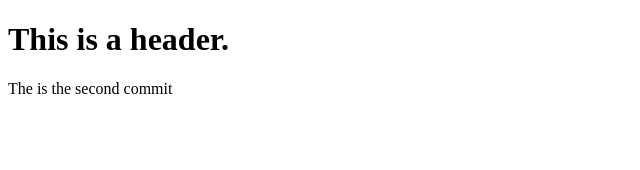
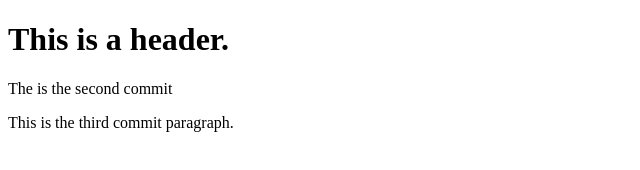
Before and after one commit to crashcor13/git-test, a plain HTML site: page index.html in a window 1280 px wide. Shown: the whole page, without its empty margins (0-640 px from the left). Drawn offline with Linux system fonts and the light colour scheme.

Commit message:
Third commit

```diff
--- a/index.html
+++ b/index.html
@@ -4,7 +4,7 @@
 <body>
     <h1>This is a header.</h1>
     <p>The is the second commit</p>
-
+    <p>This is the third commit paragraph.</p>
 
 </body>
 </head>
```
